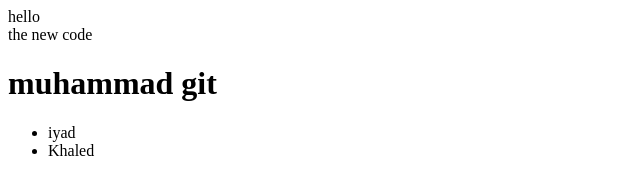
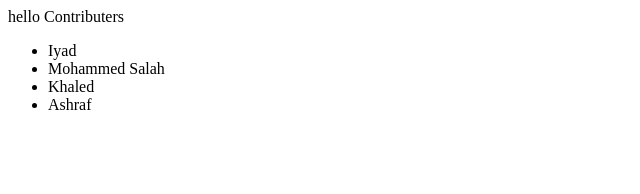
Before and after one commit to shreo1992-beep/4th_repo, a plain HTML site: page index.html in a window 1280 px wide. Shown: the whole page, without its empty margins (0-640 px from the left). Drawn offline with Linux system fonts and the light colour scheme.

Commit message:
update the code

```diff
--- a/index.html
+++ b/index.html
@@ -1,15 +1,19 @@
 <html>
-<body> hello
-<div> the new code
+
+<body>
+    <div> hello Contributers
     </div>
     <div>
-    <h1>muhammad git</h1>
         <div>
             <ul>
-            <li>iyad</li>
+                <li>Iyad</li>
+                <li>Mohammed Salah</li>
                 <li>Khaled</li>
+                <li>Ashraf</li>
+
             </ul>
         </div>
     </div>
 </body>
+
 </html>
```
Lines whose indentation alone changed are shown as unchanged.
